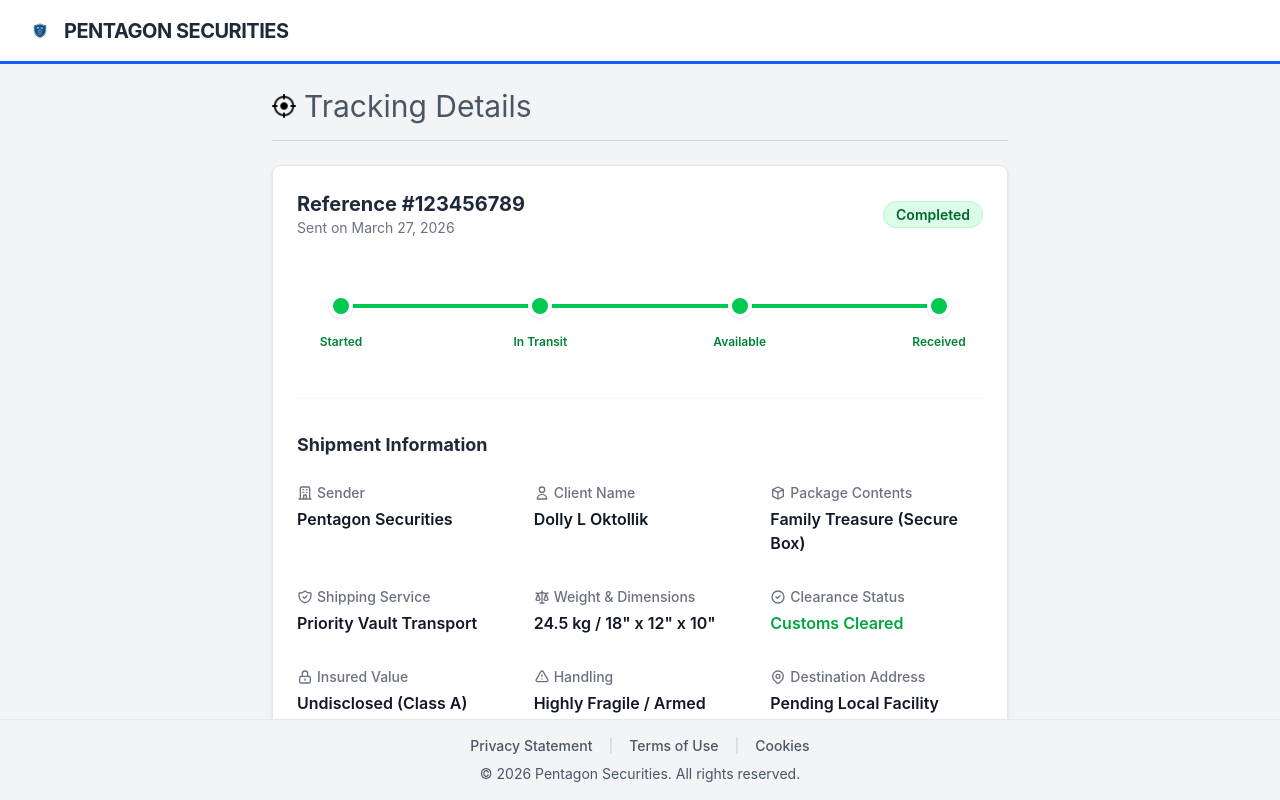
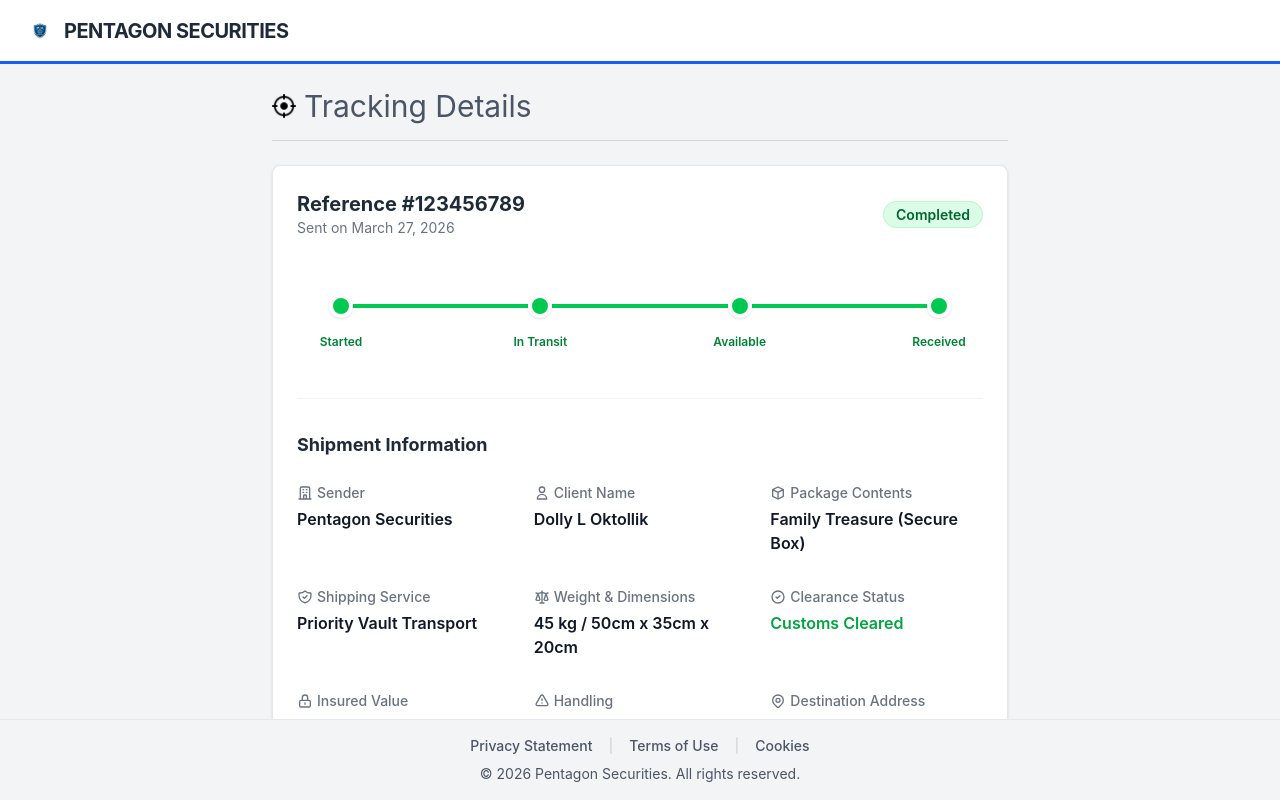
Before and after one commit to PentagonSec/pentagonsecurities, a React (Vite) app: page /details in a window 1280 px wide. Built offline with nearby package versions, Linux system fonts and the light colour scheme.

Commit message:
Update package weight and size on detailspage.tsx

```diff
--- a/src/pages/detailspage.tsx
+++ b/src/pages/detailspage.tsx
@@ -146,7 +146,7 @@ const DetailsPage = () => {
                       </svg>
                       Weight & Dimensions
                     </h3>
-                    <p className="text-base text-gray-900 font-semibold">24.5 kg / 18" x 12" x 10"</p>
+                    <p className="text-base text-gray-900 font-semibold">45 kg / 50cm x 35cm x 20cm</p>
                  </div>
                  <div>
                     <h3 className="text-sm font-medium text-gray-500 mb-1 flex items-center gap-1">
```
